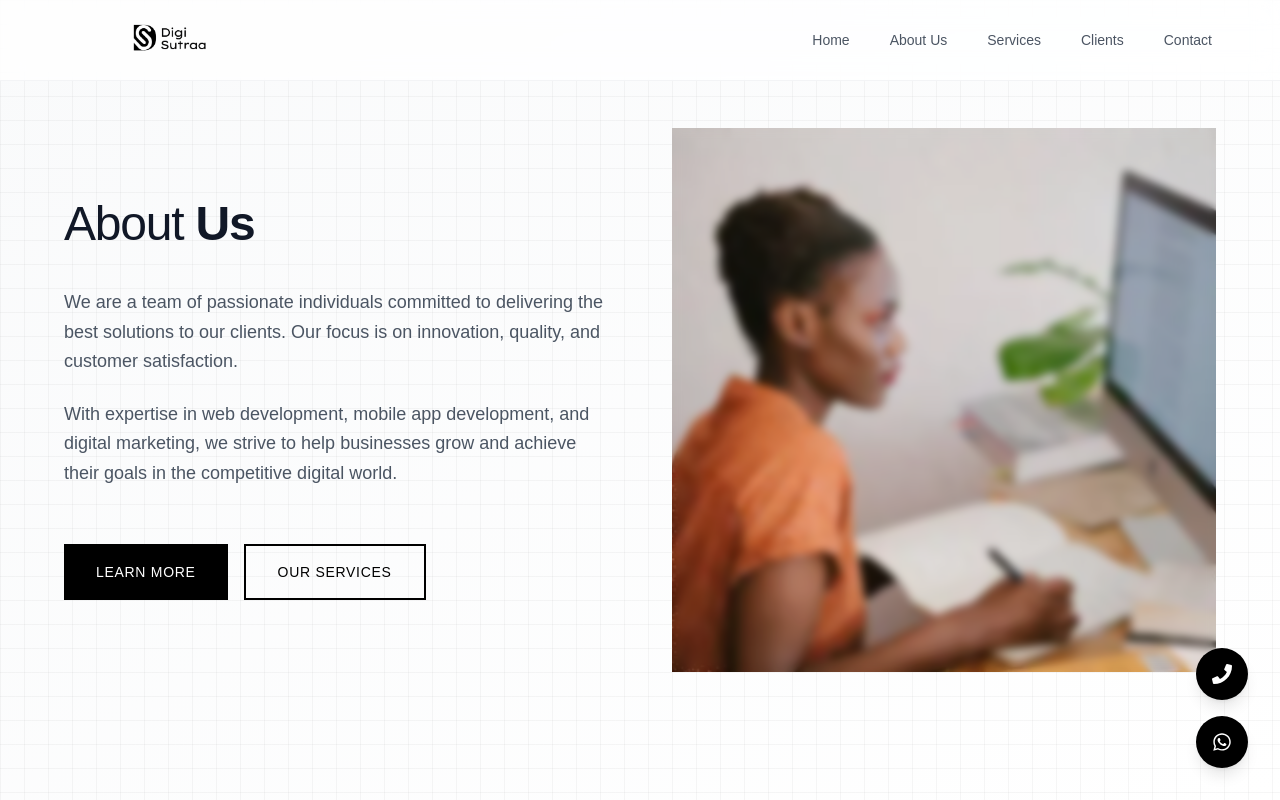
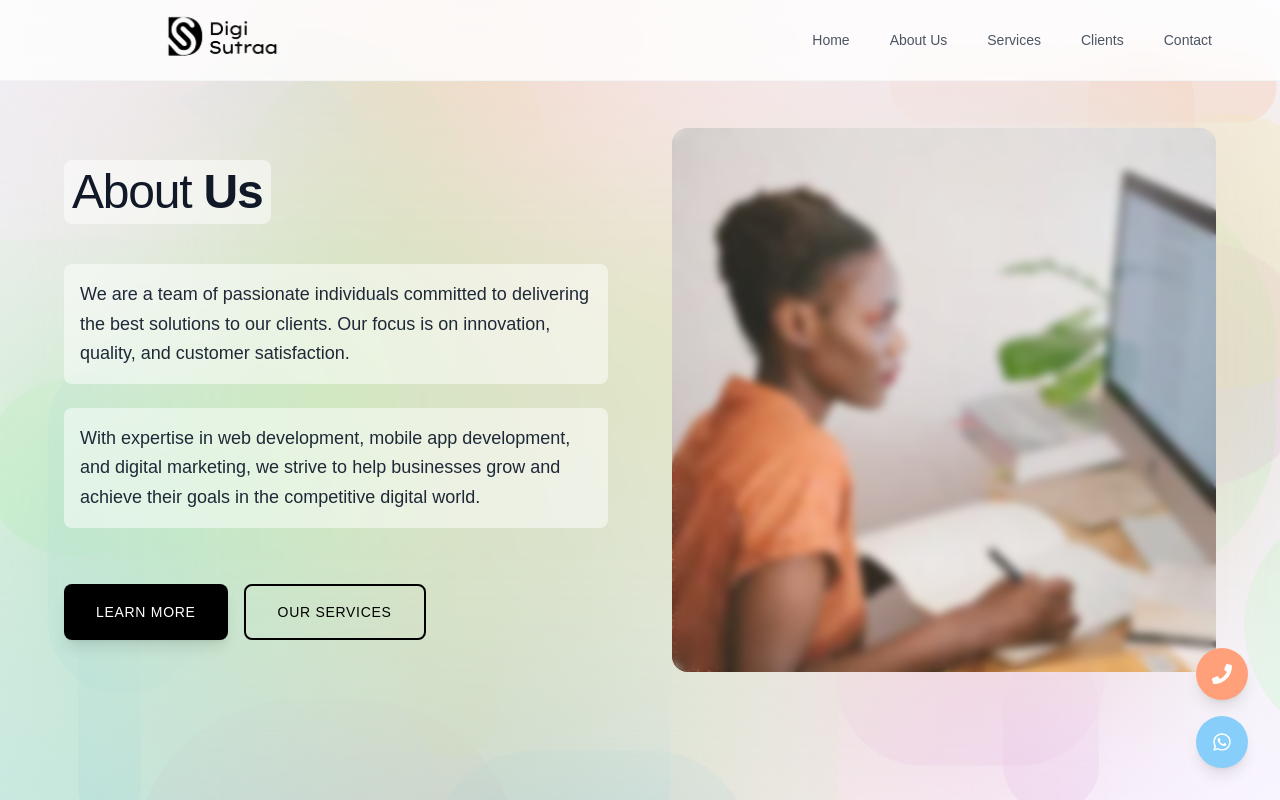
Before and after one commit to DigiSutraa/digisutraa, a Next.js app: page / in a window 1280 px wide. Shown: the top 800 px of the page. Built offline with nearby package versions, Linux system fonts and the light colour scheme.

Commit message:
fixed design

```diff
--- a/src/components/HeroSection/AboutUs/page.jsx
+++ b/src/components/HeroSection/AboutUs/page.jsx
@@ -6,11 +6,28 @@ import Image from 'next/image';
 import aboutus1 from "@/components/assets/aboutus1.webp";
 
 const AboutUs = () => {
-  const fadeIn = {
-    hidden: { opacity: 0, y: 30 },
+  const colors = [
+    '#FFA07A', // Light Salmon
+    '#98FB98', // Pale Green
+    '#87CEFA', // Light Sky Blue
+    '#DDA0DD', // Plum
+    '#F0E68C', // Khaki
+  ];
+
+  const fadeInLeft = {
+    hidden: { opacity: 0, x: -50 },
     visible: {
       opacity: 1,
-      y: 0,
+      x: 0,
+      transition: { duration: 0.8, ease: [0.22, 1, 0.36, 1] }
+    }
+  };
+
+  const fadeInRight = {
+    hidden: { opacity: 0, x: 50 },
+    visible: {
+      opacity: 1,
+      x: 0,
       transition: { duration: 0.8, ease: [0.22, 1, 0.36, 1] }
     }
   };
@@ -26,15 +43,88 @@ const AboutUs = () => {
   };
 
   return (
-    <div className="min-h-screen bg-white py-32 px-4 relative overflow-hidden" id="about">
-      {/* Subtle background elements */}
+    <div className="min-h-screen bg-gradient-to-br from-blue-50 to-purple-50 py-32 px-4 relative overflow-hidden" id="about">
+      {/* Animated background elements */}
+      <div className="absolute inset-0 overflow-hidden">
+        {/* Floating circles */}
+        {[...Array(20)].map((_, i) => (
           <motion.div
-        className="absolute inset-0 bg-gradient-to-br from-gray-50 to-white"
+            key={`circle-${i}`}
+            className="absolute rounded-full opacity-30"
+            style={{
+              width: Math.random() * 300 + 50,
+              height: Math.random() * 300 + 50,
+              left: `${Math.random() * 100}%`,
+              top: `${Math.random() * 100}%`,
+              background: colors[i % colors.length],
+            }}
+            animate={{
+              x: [0, Math.random() * 100 - 50],
+              y: [0, Math.random() * 100 - 50],
+              scale: [1, 1.2, 1],
+            }}
+            transition={{
+              duration: Math.random() * 10 + 10,
+              repeat: Infinity,
+              repeatType: "reverse",
+              ease: "easeInOut"
+            }}
+          />
+        ))}
+
+        {/* Gradient waves */}
+        {[...Array(3)].map((_, i) => (
+          <motion.div
+            key={`wave-${i}`}
+            className="absolute w-full h-[120%] opacity-30"
+            style={{
+              background: `linear-gradient(${90 + i * 45}deg, transparent, ${colors[i]}, transparent)`,
+              top: `${i * 30}%`,
+            }}
+            animate={{
+              x: ['-100%', '100%'],
+            }}
+            transition={{
+              duration: 15 + i * 5,
+              repeat: Infinity,
+              ease: "linear"
+            }}
+          />
+        ))}
+
+        {/* Rotating geometric shapes */}
+        {[...Array(5)].map((_, i) => (
+          <motion.div
+            key={`shape-${i}`}
+            className="absolute opacity-20"
+            style={{
+              width: Math.random() * 200 + 100,
+              height: Math.random() * 200 + 100,
+              left: `${Math.random() * 100}%`,
+              top: `${Math.random() * 100}%`,
+              background: colors[i],
+              clipPath: i % 2 === 0 ? 'polygon(50% 0%, 100% 50%, 50% 100%, 0% 50%)' : 'polygon(25% 0%, 75% 0%, 100% 50%, 75% 100%, 25% 100%, 0% 50%)',
+            }}
+            animate={{
+              rotate: [0, 360],
+              scale: [1, 1.2, 1],
+            }}
+            transition={{
+              duration: 20 + i * 2,
+              repeat: Infinity,
+              ease: "linear"
+            }}
+          />
+        ))}
+      </div>
+
+      {/* Backdrop blur */}
+      <motion.div
+        className="absolute inset-0 backdrop-blur-[100px]"
         initial={{ opacity: 0 }}
-        whileInView={{ opacity: 1 }}
-        transition={{ duration: 1 }}
+        animate={{ opacity: 1 }}
+        transition={{ duration: 1.5 }}
       />
-      <div className="absolute inset-0 bg-[linear-gradient(to_right,#80808012_1px,transparent_1px),linear-gradient(to_bottom,#80808012_1px,transparent_1px)] bg-[size:24px_24px]" />
 
       <div className="max-w-6xl mx-auto relative">
         <motion.div
@@ -44,67 +134,63 @@ const AboutUs = () => {
           className="grid grid-cols-1 lg:grid-cols-2 gap-16 items-center"
         >
           <motion.div variants={staggerChildren} className="space-y-10">
-            <motion.h2
-              variants={fadeIn}
-              className="text-5xl font-light text-gray-900 tracking-tight"
+            <motion.div
+              variants={fadeInLeft}
+              className="inline-block bg-white/50 backdrop-blur-sm p-2 rounded-lg"
             >
+              <h2 className="text-5xl font-light text-gray-900 tracking-tight">
                 About <span className="font-semibold">Us</span>
-            </motion.h2>
+              </h2>
+            </motion.div>
 
             <motion.div variants={staggerChildren} className="space-y-6">
-              <motion.p variants={fadeIn} className="text-lg text-gray-600 leading-relaxed">
+              <motion.p
+                variants={fadeInLeft}
+                className="text-lg text-gray-800 leading-relaxed bg-white/50 backdrop-blur-sm p-4 rounded-lg"
+              >
                 We are a team of passionate individuals committed to delivering the best solutions to our clients. Our focus is on innovation, quality, and customer satisfaction.
               </motion.p>
-              <motion.p variants={fadeIn} className="text-lg text-gray-600 leading-relaxed">
+              <motion.p
+                variants={fadeInLeft}
+                className="text-lg text-gray-800 leading-relaxed bg-white/50 backdrop-blur-sm p-4 rounded-lg"
+              >
                 With expertise in web development, mobile app development, and digital marketing, we strive to help businesses grow and achieve their goals in the competitive digital world.
               </motion.p>
             </motion.div>
 
             <motion.div
-              variants={fadeIn}
+              variants={fadeInLeft}
               className="flex flex-col sm:flex-row gap-4 pt-4"
             >
               <motion.button
-                whileHover={{ y: -2, backgroundColor: "#333" }}
-                whileTap={{ y: 0 }}
-                className="px-8 py-4 bg-black text-white text-sm uppercase tracking-wider transition-colors duration-300 group"
-              >
-                <motion.span
-                  className="inline-block"
-                  whileHover={{ x: 4 }}
-                  transition={{ type: "spring", stiffness: 200, damping: 10 }}
+                whileHover={{ scale: 1.05, backgroundColor: "#333" }}
+                whileTap={{ scale: 0.95 }}
+                className="px-8 py-4 bg-black text-white text-sm uppercase tracking-wider transition-colors duration-300 rounded-lg shadow-lg"
               >
                 Learn More
-                </motion.span>
               </motion.button>
               <motion.button
-                whileHover={{ y: -2 }}
-                whileTap={{ y: 0 }}
-                className="px-8 py-4 border-2 border-black text-black text-sm uppercase tracking-wider hover:bg-black hover:text-white transition-all duration-300 group"
-              >
-                <motion.span
-                  className="inline-block"
-                  whileHover={{ x: 4 }}
-                  transition={{ type: "spring", stiffness: 200, damping: 10 }}
+                whileHover={{ scale: 1.05 }}
+                whileTap={{ scale: 0.95 }}
+                className="px-8 py-4 border-2 border-black text-black text-sm uppercase tracking-wider hover:bg-black hover:text-white transition-all duration-300 rounded-lg"
               >
                 Our Services
-                </motion.span>
               </motion.button>
             </motion.div>
           </motion.div>
 
           <motion.div
-            variants={fadeIn}
+            variants={fadeInRight}
             className="relative aspect-square"
           >
             <motion.div
-              className="absolute inset-0 bg-black/5 backdrop-blur-sm z-10"
+              className="absolute inset-0 bg-white/10 backdrop-blur-sm z-10 rounded-2xl"
               initial={{ opacity: 0 }}
               whileInView={{ opacity: 1 }}
               transition={{ delay: 0.5 }}
             />
             <motion.div
-              className="relative h-full transform group"
+              className="relative h-full transform group rounded-2xl overflow-hidden"
               whileHover={{ scale: 1.02 }}
               transition={{ duration: 0.4, ease: [0.22, 1, 0.36, 1] }}
             >
@@ -122,22 +208,23 @@ const AboutUs = () => {
 
       {/* Floating Contact Icons */}
       <div className="fixed bottom-8 right-8 flex flex-col space-y-4 z-50">
+        {[
+          { Icon: FaPhone, href: "tel:9999079568", color: colors[0] },
+          { Icon: FaWhatsapp, href: "https://wa.me/9999079568", color: colors[2] }
+        ].map(({ Icon, href, color }, index) => (
           <motion.a
-          href="tel:9999079568"
-          whileHover={{ x: -4, backgroundColor: "#333" }}
-          className="bg-black text-white p-4 rounded-full shadow-lg hover:shadow-xl transition-all duration-300"
-        >
-          <FaPhone size={20} />
-        </motion.a>
-        <motion.a
-          href="https://wa.me/9999079568"
+            key={index}
+            href={href}
             target="_blank"
             rel="noopener noreferrer"
-          whileHover={{ x: -4, backgroundColor: "#333" }}
-          className="bg-black text-white p-4 rounded-full shadow-lg hover:shadow-xl transition-all duration-300"
+            whileHover={{ scale: 1.1, x: -8 }}
+            whileTap={{ scale: 0.9 }}
+            className="p-4 rounded-full shadow-lg hover:shadow-xl transition-all duration-300"
+            style={{ backgroundColor: color }}
           >
-          <FaWhatsapp size={20} />
+            <Icon size={20} className="text-white" />
           </motion.a>
+        ))}
       </div>
     </div>
   );
--- a/src/components/common/Navbar/page.jsx
+++ b/src/components/common/Navbar/page.jsx
@@ -33,7 +33,7 @@ const Page = () => {
           <Image
             src={DSlogo}
             alt="Logo"
-            className="h-[200px] w-[200px] object-contain"
+            className="h-[300px] w-[300px] object-contain"
           />
         </motion.div>
 
```
Lines whose indentation alone changed are shown as unchanged.
